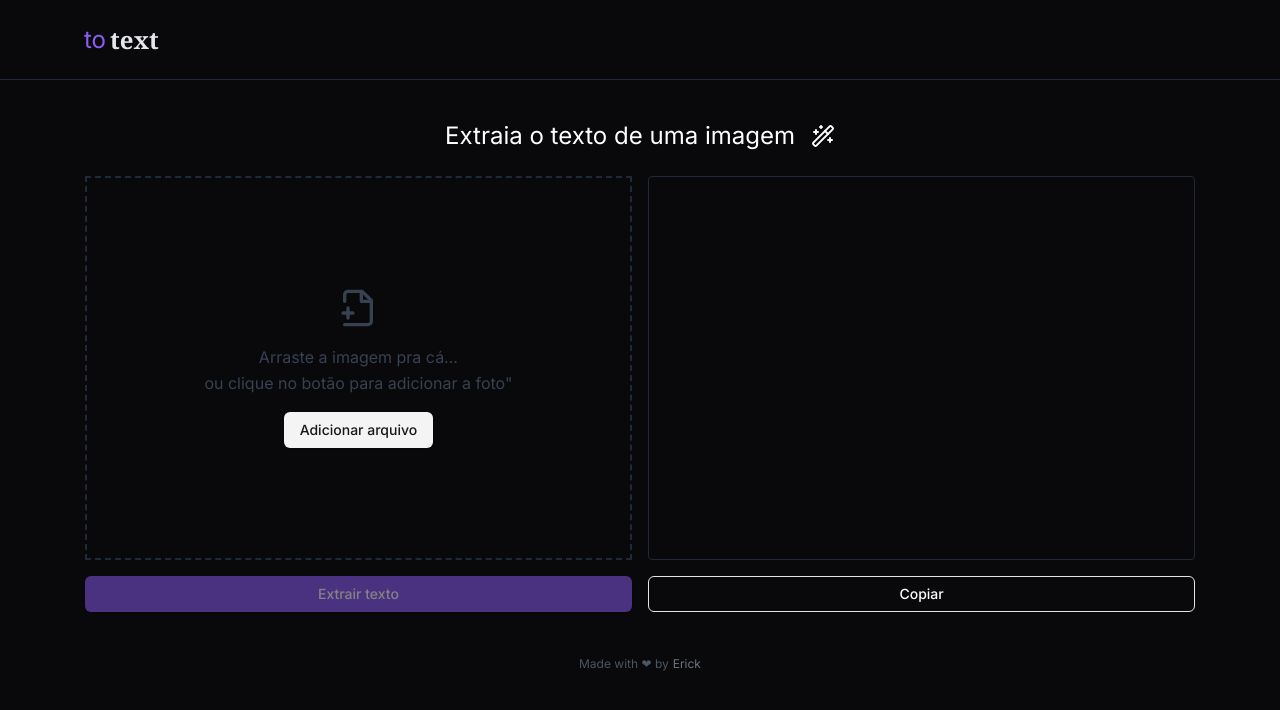
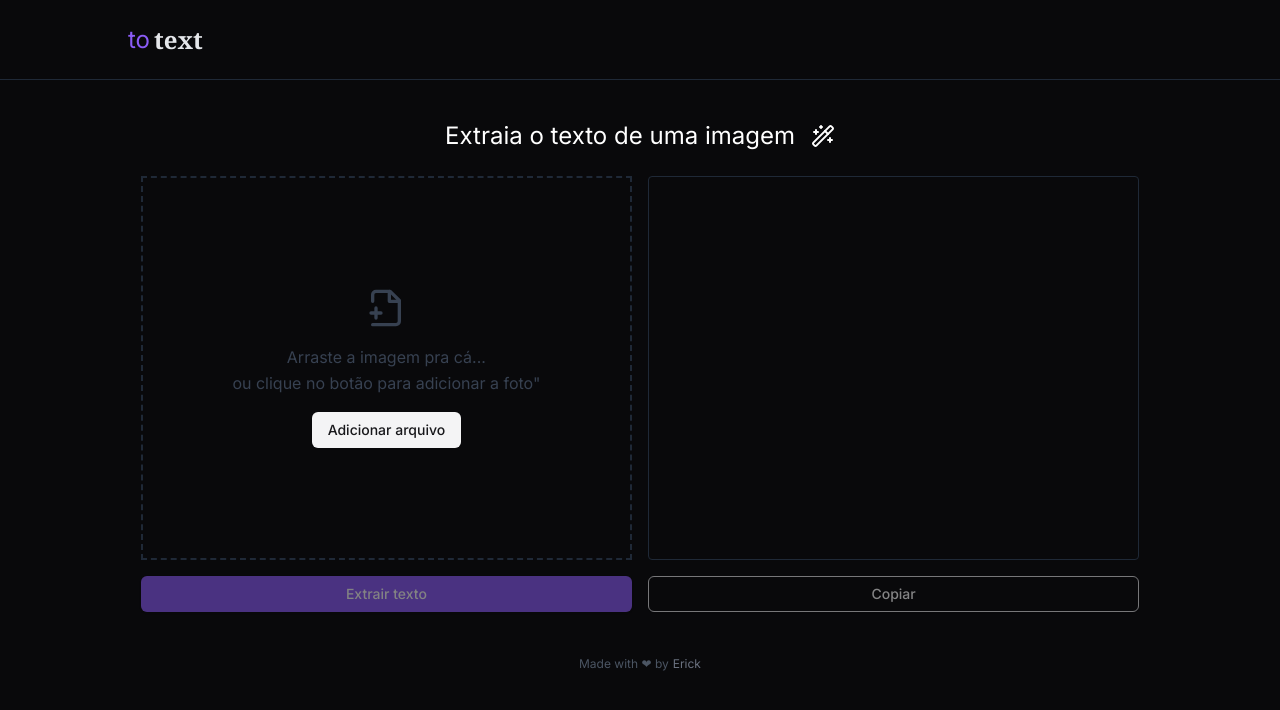
Before and after one commit to ericksax/totext, a Next.js app: page / in a window 1280 px wide. Shown: the top 710 px of the page. Built offline with nearby package versions, Linux system fonts and the light colour scheme.

Commit message:
feat: added responsive layout and refactoring codes

```diff
--- a/app/layout.tsx
+++ b/app/layout.tsx
@@ -3,6 +3,7 @@ import "./globals.css";
 import type { Metadata } from "next";
 import { Inter } from "next/font/google";
 import { TextProvider } from "@/providers/textProvider";
+import { FetchProvider } from "@/providers/FetchProvider";
 
 const inter = Inter({ subsets: ["latin"] });
 
@@ -20,7 +21,11 @@ export default function RootLayout({
     <html lang="en">
       <body className={inter.className}>
         <Header />
-        <TextProvider>{children}</TextProvider>
+        <TextProvider>
+          <FetchProvider>
+            {children}
+          </FetchProvider>
+        </TextProvider>
       </body>
     </html>
   );
--- a/app/page.tsx
+++ b/app/page.tsx
@@ -11,7 +11,7 @@ export default function Home() {
         <header className="flex w-full items-center justify-center h-20 text-2xl">
           <h1>Extraia o texto de uma imagem </h1> <Wand2 className="ml-4" />
         </header>
-        <div className="w-[1216px] flex justify-center mx-auto gap-4 flex-wrap">
+        <div className="grid lg:grid-cols-2 md:grid-cols-1 w-[clamp(480px,80%,1216px)] mx-auto gap-4">
           <BoxImage />
           <BoxText />
         </div>
--- a/components/boxText/index.tsx
+++ b/components/boxText/index.tsx
@@ -1,17 +1,62 @@
 "use client";
 import { useText } from "@/providers/textProvider";
 import { Button } from "../ui/button";
-
+import { BarLoader } from "react-spinners"
+import { useFetch } from "@/providers/FetchProvider";
+import toast, { Toaster } from "react-hot-toast";
 export const BoxText = () => {
   const { text } = useText();
+  const { loading, error } = useFetch()
+
+  const copytext = (text: string) => {
+    navigator.clipboard.writeText(text)
+    toast('Texto copiado',
+  {
+    icon: '👏',
+    position: 'bottom-right',
+    duration: 3000,
+
+
+    style: {
+      borderRadius: '8px',
+      background: 'black',
+      border: '1px solid #1F2937',
+      color: '#fff',
+      padding: '24px',
+    },
+  }
+);
+  }
+
   return (
-    <div className="flex flex-col w-[45%] gap-4">
+    <div className="flex flex-col  w-full gap-4">
       <section className="flex justify-center items-center p-4 h-96 rounded border-solid border border-gray-800">
-        <article>
-          <p>{text}</p>
-        </article>
+
+       { error ? (
+          <p>
+            Um erro aconteceu, tente mais tarde!
+          </p>
+        ) : !loading  ? (
+          <article>
+            <p>{text}</p>
+          </article>
+        ) : (
+          <div className="flex flex-col items-center justify-center gap-2">
+            <p>Extraindo...</p>
+            <BarLoader color="#7C3AED" />
+          </div>
+        )
+       }
       </section>
-      <Button variant={"outline"}>Copiar</Button>
+      <Button
+        className="disabled:hover:bg-black disabled🇦🇫 disebled:hover:text-white"
+        variant={"outline"}
+        disabled={!text}
+        onClick={() => copytext(text)}
+        >
+          Copiar
+        </Button>
+        <Toaster/>
     </div>
   );
 };
--- a/components/form/index.tsx
+++ b/components/form/index.tsx
@@ -1,3 +1,4 @@
+import { useFetch } from "@/providers/FetchProvider";
 import { useText } from "@/providers/textProvider";
 import { FormEvent, ReactNode } from "react";
 
@@ -8,6 +9,7 @@ type FormProps = {
 
 export const Form = ({ imageFile, children }: FormProps) => {
   const { setText } = useText();
+  const { postData } = useFetch();
   async function handleSubmitImage(e: FormEvent<HTMLFormElement>) {
     e.preventDefault();
 
@@ -15,12 +17,7 @@ export const Form = ({ imageFile, children }: FormProps) => {
     formData.append("file", imageFile);
 
     try {
-      const response = await fetch("http://localhost:3333/image", {
-        method: "POST",
-        body: formData,
-      });
-
-      const data = await response.json();
+      const data = await postData(formData)
       setText(data);
     } catch (err) {
       console.log(err);
@@ -29,7 +26,7 @@ export const Form = ({ imageFile, children }: FormProps) => {
 
   return (
     <form
-      className="flex flex-col w-[45%]"
+      className="flex flex-col w-full"
       onSubmit={(e) => handleSubmitImage(e)}
     >
       {children}
--- a/components/header/index.tsx
+++ b/components/header/index.tsx
@@ -1,7 +1,7 @@
 export const Header = () => {
   return (
     <header className="z-10 sticky top-0 flex items-center border-solid border-b border-gray-800 w-full h-20 bg-background text-2xl">
-      <span className="flex items-center relative w-[1112px] mx-auto text-gray-200">
+      <span className="flex items-center relative w-[clamp(240px,80%,1216px)] mx-auto text-gray-200">
         <p className="relative flex text-violet-500">to </p>
         <span className=" text-gray-200 font-bold font-serif px-1">text</span>
       </span>
--- a/package.json
+++ b/package.json
@@ -17,6 +17,7 @@
     "autoprefixer": "10.4.15",
     "class-variance-authority": "^0.7.0",
     "clsx": "^2.0.0",
+    "dotenv": "^16.3.1",
     "eslint": "8.49.0",
     "eslint-config-next": "13.4.19",
     "lucide-react": "^0.277.0",
@@ -24,6 +25,8 @@
     "postcss": "8.4.29",
     "react": "18.2.0",
     "react-dom": "18.2.0",
+    "react-hot-toast": "^2.4.1",
+    "react-spinners": "^0.13.8",
     "tailwind-merge": "^1.14.0",
     "tailwindcss": "3.3.3",
     "tailwindcss-animate": "^1.0.7",
--- /dev/null
+++ b/providers/FetchProvider.tsx
@@ -0,0 +1,56 @@
+"use client";
+import { createContext, useContext, useState } from "react";
+
+interface PostDataProps {
+  postData: (formData: FormData) => Promise<any> ;
+  loading: boolean;
+  error: any;
+}
+
+const textContext = createContext({} as PostDataProps);
+
+interface TextProviderProps {
+  children: React.ReactNode;
+}
+
+export const FetchProvider = ({ children }: TextProviderProps) => {
+    const [loading, setLoading] = useState(false)
+    const [error, setError] = useState<any>(null)
+    const [ data, setData ] = useState<any>("");
+
+    const postData = async (formData: FormData) => {
+      setLoading(true)
+
+      try {
+        const response = await fetch(`${process.env.NEXT_PUBLIC_URL_API_ORC}/image`, {
+          method: "POST",
+          body: formData,
+        });
+
+        if (!response.ok) {
+          throw new Error("Network response was not ok");
+        }
+
+        const result = await response.json();
+        setData(result);
+        return result;
+
+      } catch (err) {
+        setError(err);
+        throw err;
+      } finally {
+        setLoading(false);
+      }
+    };
+
+    return (
+        <textContext.Provider value={{ postData,  error, loading }}>
+            {children}
+        </textContext.Provider>
+    );
+};
+
+export const useFetch = () => {
+  const { error, loading, postData } = useContext(textContext);
+  return { error, loading, postData };
+};
```
Also changed, not shown: 2 other files (tests, documents, lock files or other folders).
